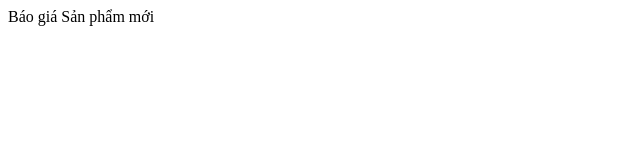
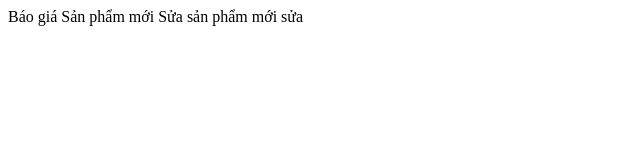
Before and after one commit to ducvico104/test-backend, a plain HTML site: page baoGia.html in a window 1280 px wide. Shown: the whole page, without its empty margins (0-640 px from the left). Drawn offline with Linux system fonts and the light colour scheme.

Commit message:
Sửa sản phẩm mới Lần 2

```diff
--- a/baoGia.html
+++ b/baoGia.html
@@ -9,5 +9,6 @@
     Báo giá
 
     Sản phẩm mới
+    Sửa sản phẩm mới sửa
 </body>
 </html>
```
